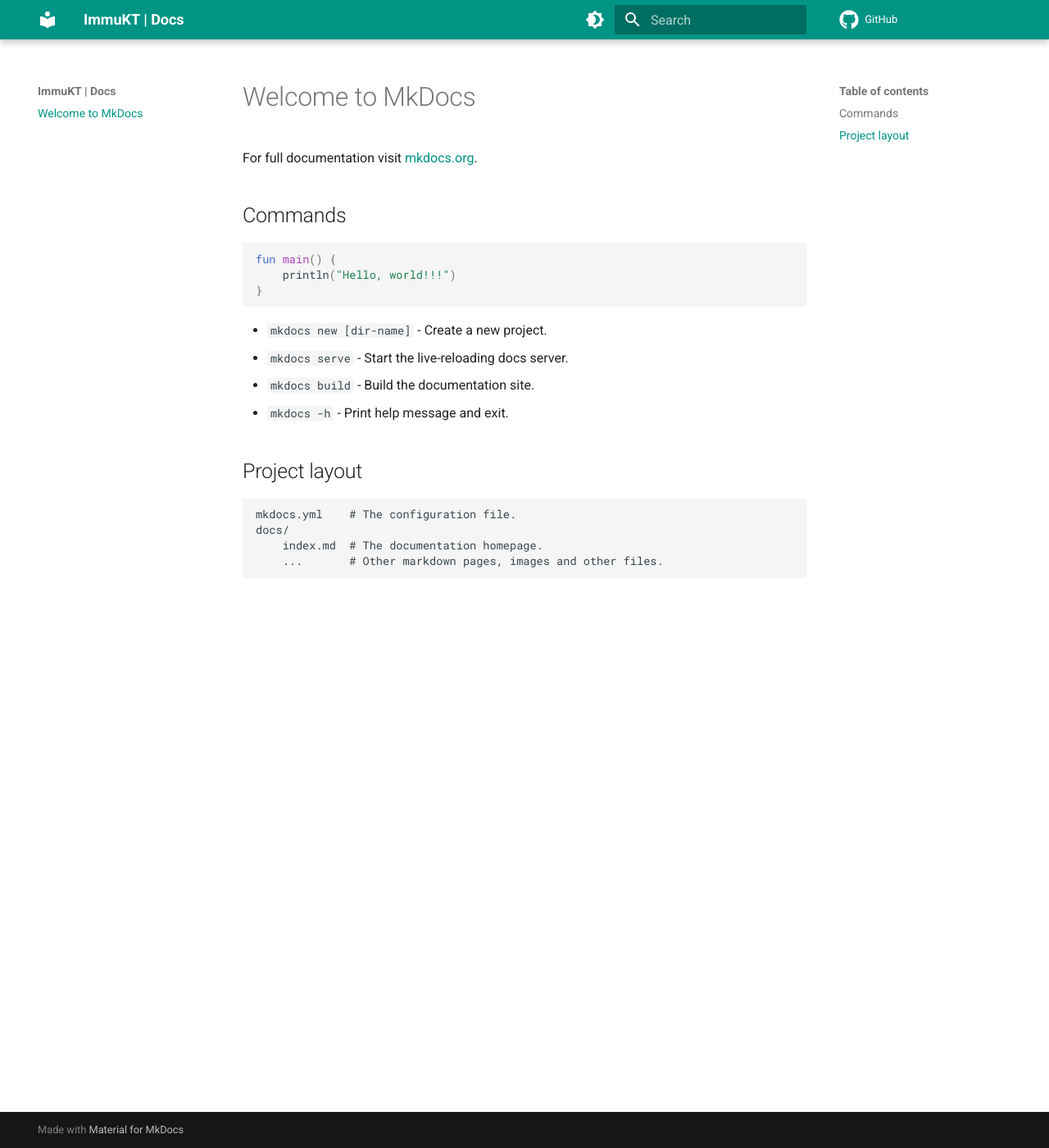
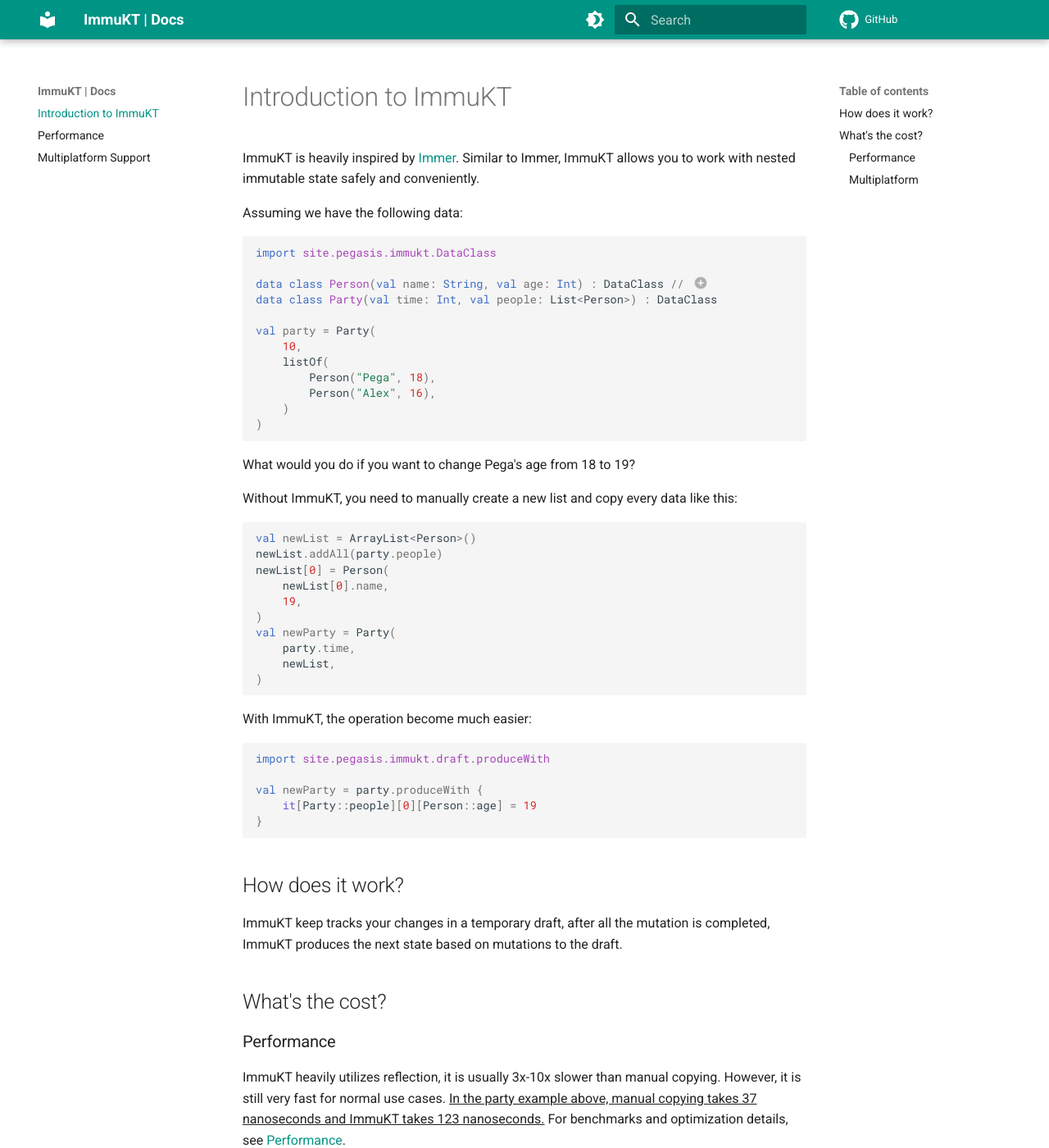
Before and after one commit to PegasisForever/immukt, an MkDocs documentation site: the page built from docs/docs/index.md, in a window 1280 px wide and 1400 px high. Shown: the whole window at 82% size. Built offline with MkDocs 1.6.1 and Material for MkDocs 9.7.7, drawn with Linux system fonts in a browser that asks for light colours; comment, search, counter and statistics services are not loaded; some of the changed text lies outside the part shown.

Commit message:
write docs

````diff
--- a/docs/docs/index.md
+++ b/docs/docs/index.md
@@ -1,24 +1,66 @@
-# Welcome to MkDocs
+# Introduction to ImmuKT
 
-For full documentation visit [mkdocs.org](https://www.mkdocs.org).
+ImmuKT is heavily inspired by [Immer](https://immerjs.github.io/immer/). Similar to Immer, ImmuKT allows you to work with nested immutable state safely and conveniently.
 
-## Commands
+Assuming we have the following data:
 
 ```kotlin
-fun main() {
-    println("Hello, world!!!")
+import site.pegasis.immukt.DataClass
+
+data class Person(val name: String, val age: Int) : DataClass // (1)
+data class Party(val time: Int, val people: List<Person>) : DataClass
+
+val party = Party(
+    10,
+    listOf(
+        Person("Pega", 18),
+        Person("Alex", 16),
+    )
+)
+```
+
+1. `DataClass` is just an empty marker interface from ImmuKT to make the generics work.
+
+What would you do if you want to change Pega's age from 18 to 19?
+
+Without ImmuKT, you need to manually create a new list and copy every data like this:
+
+```kotlin
+val newList = ArrayList<Person>()
+newList.addAll(party.people)
+newList[0] = Person(
+    newList[0].name,
+    19,
+)
+val newParty = Party(
+    party.time,
+    newList,
+)
+```
+
+With ImmuKT, the operation become much easier:
+
+```kotlin
+import site.pegasis.immukt.draft.produceWith
+
+val newParty = party.produceWith {
+    it[Party::people][0][Person::age] = 19
 }
 ```
 
+## How does it work?
 
-* `mkdocs new [dir-name]` - Create a new project.
-* `mkdocs serve` - Start the live-reloading docs server.
-* `mkdocs build` - Build the documentation site.
-* `mkdocs -h` - Print help message and exit.
+ImmuKT keep tracks your changes in a temporary draft, after all the mutation is completed, ImmuKT produces the next state based on mutations to the draft.
 
-## Project layout
+## What's the cost?
 
-    mkdocs.yml    # The configuration file.
-    docs/
-        index.md  # The documentation homepage.
-        ...       # Other markdown pages, images and other files.
+### Performance
+
+ImmuKT heavily utilizes reflection, it is usually 3x-10x slower than manual copying. However, it is still very fast for normal use cases. <u>In the party example above, manual copying takes 37 nanoseconds and ImmuKT takes 123 nanoseconds.</u> For benchmarks and optimization details, see [Performance](/1.performance/).
+
+### Multiplatform
+
+- Kotlin/Native and Kotlin/JS don't have full reflection support
+- I don't use kotlin multiplatform in any of my projects
+
+It is technically possible to include multiplatform support with the current state of kotlin, see [Multiplatform Support](/2.multiplatform_support/).
````
Also changed, not shown: docs/docs/1.performance.md (added, +44 -0 lines), docs/docs/2.multiplatform_support.md (added, +1 -0 lines).
